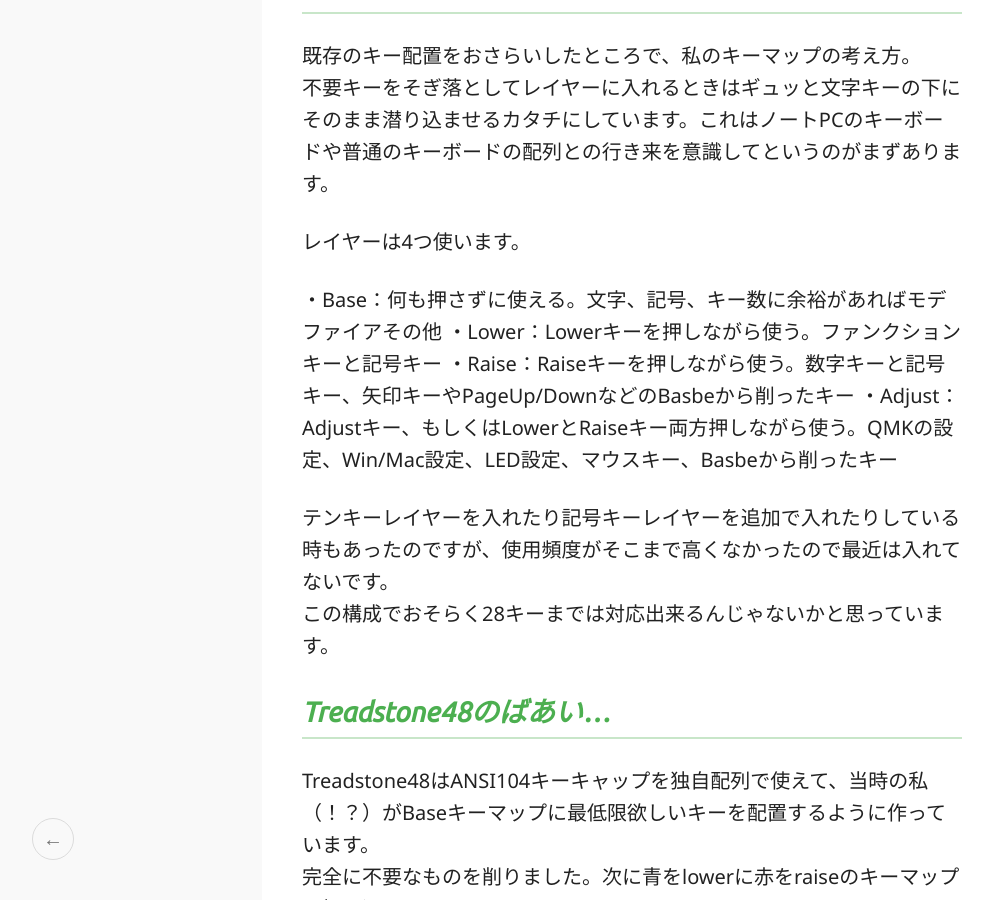
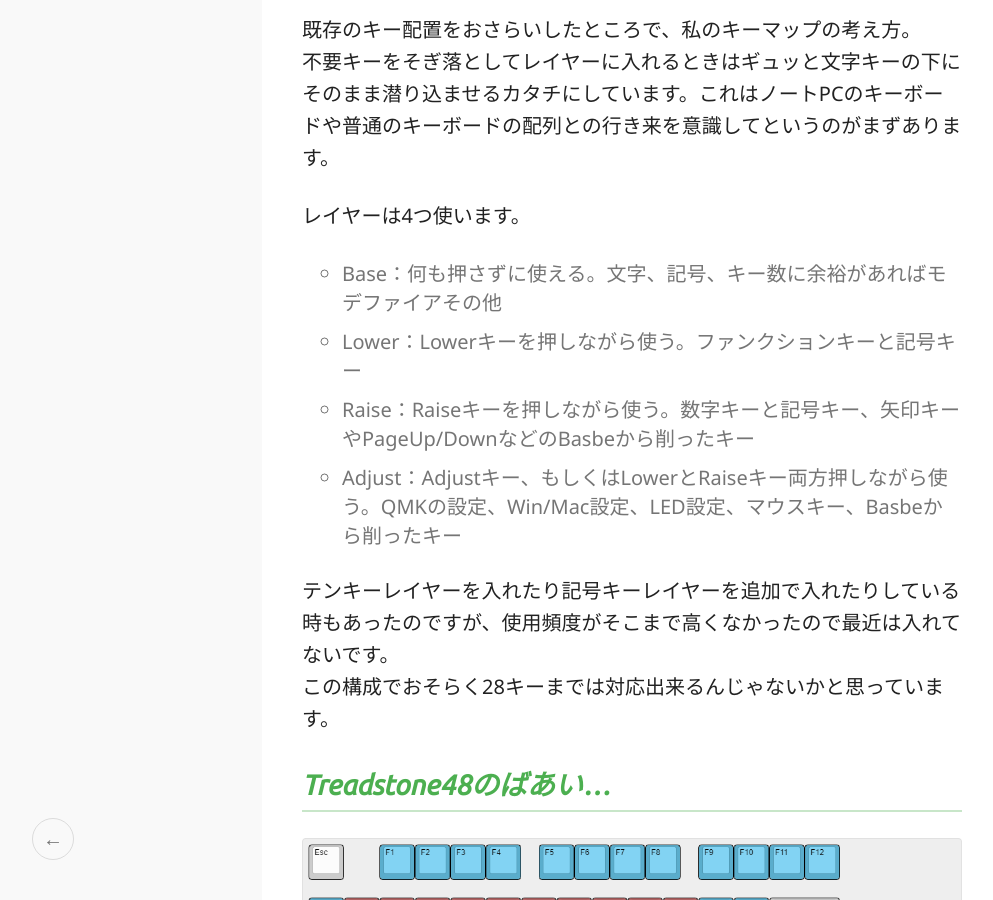
Before and after one commit to marksard/marksard.github.io, a Jekyll site: the page built from _posts/2019-07-05-ts-keymap.markdown, in a window 1280 px wide and 900 px high, scrolled down 1569 px. Shown: the whole window, without its empty margins (8-1001 px from the left). Built offline with Jekyll 4.4.1, drawn with Linux system fonts in a browser that asks for light colours; some web fonts are replaced.

Commit message:
[update]update

```diff
--- a/_posts/2019-07-05-ts-keymap.markdown
+++ b/_posts/2019-07-05-ts-keymap.markdown
@@ -10,17 +10,16 @@
 
 ## まずはおさらい
 
+![img](/assets/photos/ts_keymap00.png)
 ということで、ANSI104（US）キーボード。
-![img](/assets/photos/ts_keymap00.png)
-
 大体100キーということでこれを100%として。キー数が少ないやつを〇〇%キーボードと呼んでいますね。
 
 ## TKLと60%
 
+![img](/assets/photos/ts_keymap01.png)
 濃いグレーを削除したらTKL（テンキーレス）。
 さらに薄いグレーを削除したのがおおまかに言うといわゆる60%になります。
 実際の60%はモデファイアの長さやキー数によるバリエーションがたくさんあります。
-![img](/assets/photos/ts_keymap01.png)
 
 ## 私のキーマップの考え方
 
@@ -29,30 +28,30 @@
 
 レイヤーは4つ使います。
 
-・Base：何も押さずに使える。文字、記号、キー数に余裕があればモデファイアその他
-・Lower：Lowerキーを押しながら使う。ファンクションキーと記号キー
-・Raise：Raiseキーを押しながら使う。数字キーと記号キー、矢印キーやPageUp/DownなどのBasbeから削ったキー
-・Adjust：Adjustキー、もしくはLowerとRaiseキー両方押しながら使う。QMKの設定、Win/Mac設定、LED設定、マウスキー、Basbeから削ったキー
+- Base：何も押さずに使える。文字、記号、キー数に余裕があればモデファイアその他
+- Lower：Lowerキーを押しながら使う。ファンクションキーと記号キー
+- Raise：Raiseキーを押しながら使う。数字キーと記号キー、矢印キーやPageUp/DownなどのBasbeから削ったキー
+- Adjust：Adjustキー、もしくはLowerとRaiseキー両方押しながら使う。QMKの設定、Win/Mac設定、LED設定、マウスキー、Basbeから削ったキー
 
 テンキーレイヤーを入れたり記号キーレイヤーを追加で入れたりしている時もあったのですが、使用頻度がそこまで高くなかったので最近は入れてないです。
 この構成でおそらく28キーまでは対応出来るんじゃないかと思っています。
 
 ## Treadstone48のばあい…
 
+![img](/assets/photos/ts_keymap03.png)
 Treadstone48はANSI104キーキャップを独自配列で使えて、当時の私（！？）がBaseキーマップに最低限欲しいキーを配置するように作っています。
 完全に不要なものを削りました。次に青をlowerに赤をraiseのキーマップに押し込みます。
-![img](/assets/photos/ts_keymap03.png)
 
+![img](/assets/photos/ts_keymap04.png)
 紫はlower、raise両方にキーがアサインされています。数字キーそのまま下に押し込みました。
 記号系はそのまま左に押し込んでます。
 ファンクションキーは左手に集中させています。右手の記号系を邪魔しないためというのもありますが、ファンクションキーを横にならべるとなんとなくF11やF12のおさまりが悪いからとか、VisualStudioなどで左手だけでファンクションキー操作したかったから、という理由もあります。
 レイヤー操作専用のキーが欲しい、という事でLowerとRaiseキーを増やしてます。
-![img](/assets/photos/ts_keymap04.png)
 
+![img](/assets/photos/ts_keymap05.png)
 で配置を整えました。ステップスカルプチャなキーキャップへの影響を考えて主要なモデファイアはほぼ同じ位置です。
 BackSpaceは親指位置。個人的に左はバックスペース（←）右はスペース（→）なほうが覚えやすいと思って自作キーボードを使い始めたころからの配置です。スペースバーを2UにしたのはGBするようなキーキャップセットにはオプションで2Uのコンベックスタイプ（スペースキーのかばぼこ型）があって親指にもやさしいです。
 右上に唐突に表れた2Uはバックスペースをこちらにも置けるように考慮した配置。デフォルトキーマップではハイフンをいれています。日本語入力では長音の頻度が高いのと、この位置が普通のキーボードでのハイフンの位置に近いため。
-![img](/assets/photos/ts_keymap05.png)
 
 実際には矢印キーにHome/End/PgUp/PgDnなどを入れたりして、個人的にはすごく満足なキーボードになっています。
 
@@ -60,17 +59,17 @@
 
 上の画像の白いキーはLowerとRaiseには何もマップされていない専用キーの扱いになっています。文字キーは残すとしても外回りの白い14キーは何かと兼用出来るはずだ、というのがTreadstone32のコンセプトです。
 
+![img](/assets/photos/ts_keymap06.png)
 ハイフン、Menu、セミコロンを削除、EscとTabをLowerへ。矢印はraiseへ。薄いグリーンは基本的に組み合わせて長押し動作させるので（Winキーは単独で押すこともあるけど）ギュッと近隣に押し込みます。
-![img](/assets/photos/ts_keymap06.png)
 
+![img](/assets/photos/ts_keymap07.png)
 エメラルドグリーン部分は長押し動作とタップ（短押し）動作でキーの働きが変わるものです。
 ShiftとAキーが兼用なので、このままだとShift+Aが出来ません。同じようにCtrl+Zも出来ません。なのでEnterキー長押しでShift、/キー長押しでCtrlになるようにして、頻度の高いShift+AとCtrl+Zをカバーしています。
 矢印キーはVimタイプの横並びに。慣れればホームポジションを崩さずにカーソル移動出来るのでラクですし、これに慣れると他の40%や60%のキーボードで無理やりに矢印キーを表面に用意しないで良いのでキーマップに苦労しなくなる気がします。
-![img](/assets/photos/ts_keymap07.png)
 
+![img](/assets/photos/ts_keymap08.png)
 Enterの長さを1Uにして終わり。
 ハイフンはLower+Yで打てますが、Treadstone特有のTとYの間にスペースがあるため判別しやすい位置にあります。同様にLower+BやLower+Nなどの位置も少し隙間があるため判別しやすく、一体型だけど分割型のような「見切れの良さ」があって個人的には気に入っています。
-![img](/assets/photos/ts_keymap08.png)
 
 ### 長押しとタップ動作の切り替えにタイミングついて
 
```
